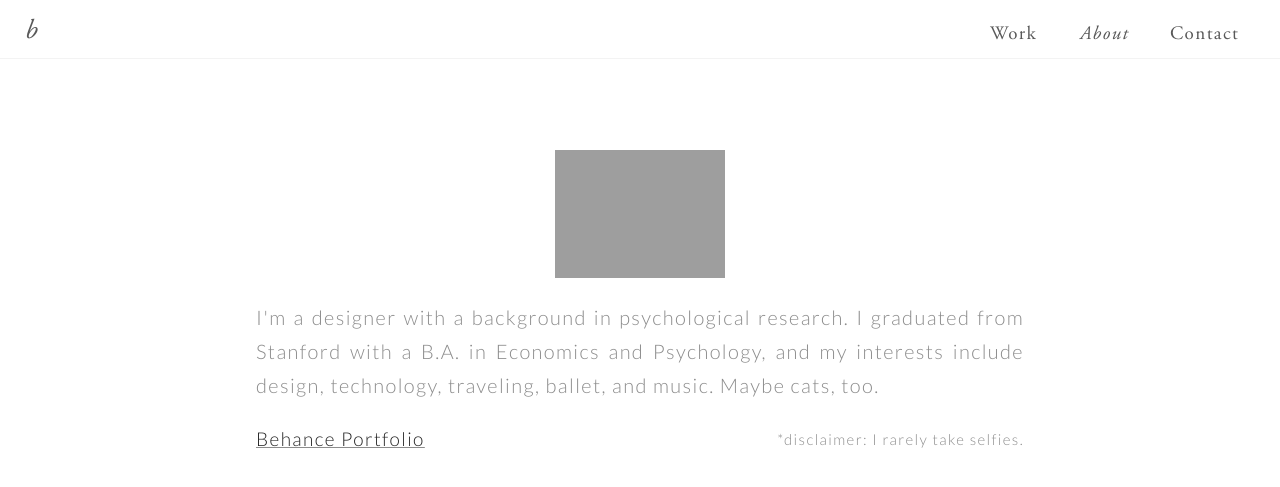
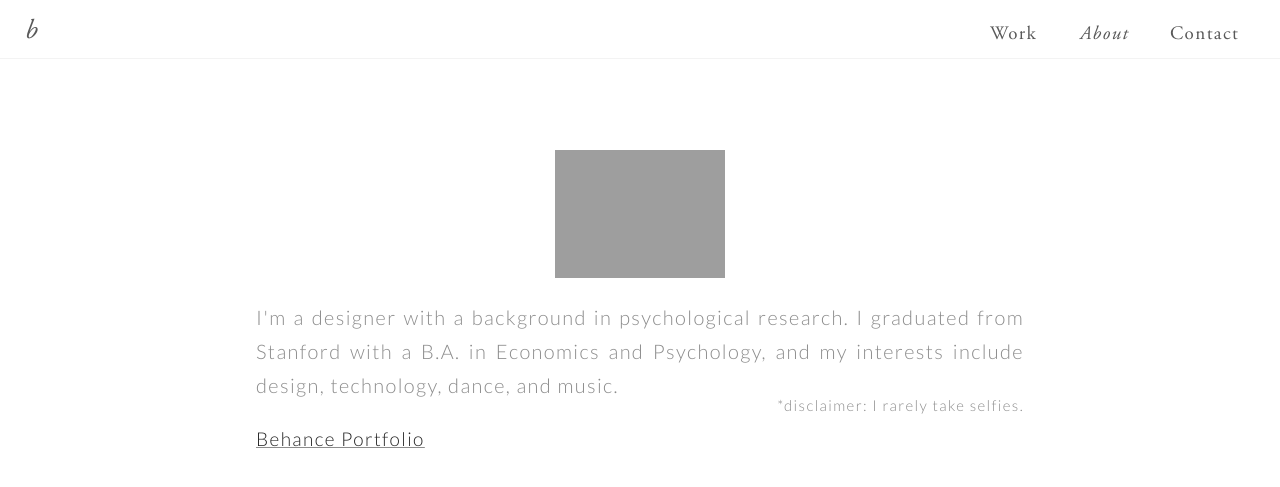
Before and after one commit to bkwon0402/bkwon0402.github.io, a Jekyll site: the page about.html, which Jekyll copies as it is, in a window 1280 px wide. Shown: the top 487 px of the page. Built offline with Jekyll 4.4.1, drawn with Linux system fonts in a browser that asks for light colours.

Commit message:
Update about.html

```diff
--- a/about.html
+++ b/about.html
@@ -72,7 +72,7 @@
 <div class="say">
 <div class="selfie2"><img src="/images/selfie.png"></div>
 <div class="aboutme"> I'm a designer with a background in psychological research.
-	 I graduated from Stanford with a B.A. in Economics and Psychology, and my interests include design, technology, traveling, ballet, and music. Maybe cats, too.
+	 I graduated from Stanford with a B.A. in Economics and Psychology, and my interests include design, technology, dance, and music.
 	<p class="disclaimer">*disclaimer: I rarely take selfies.</p>
 
 	<div class="behancetext"><a href="http://www.behance.net/bkwon" text-decoration: "underline">Behance Portfolio</a></div>
```
